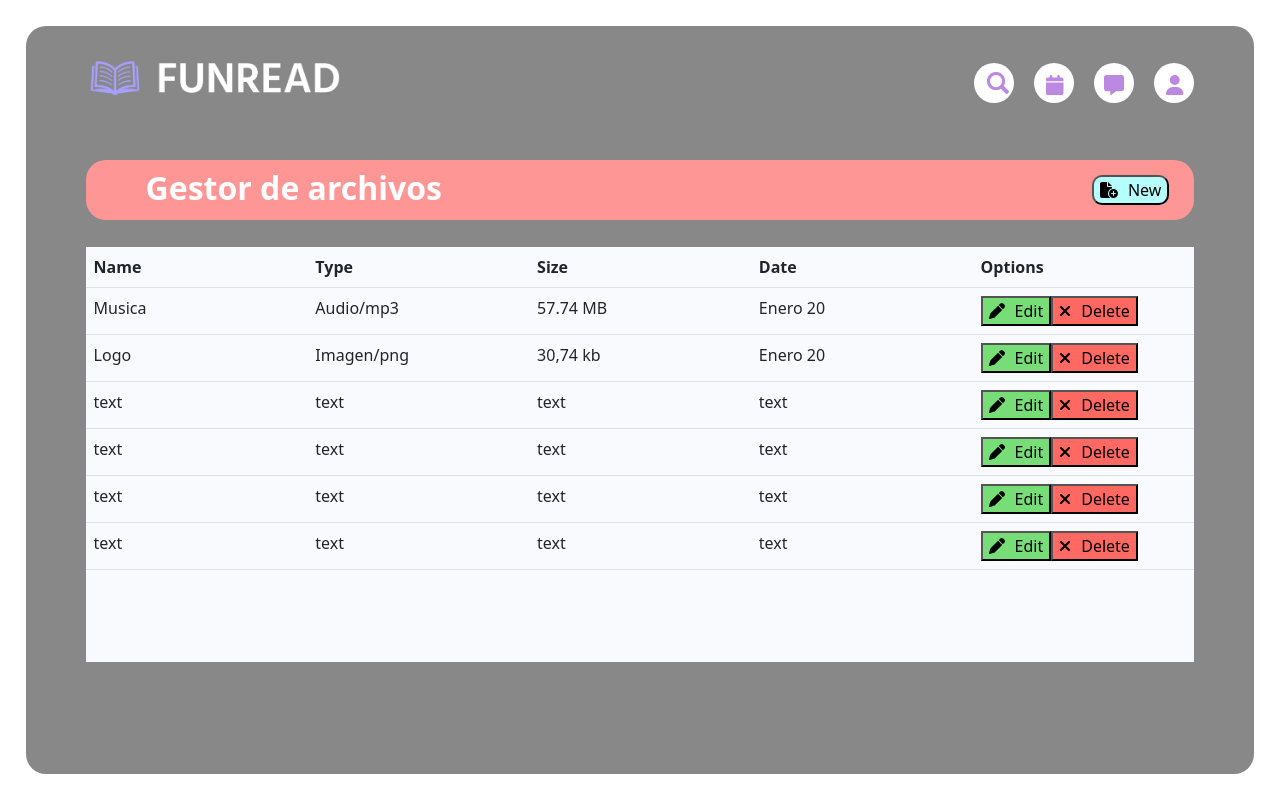
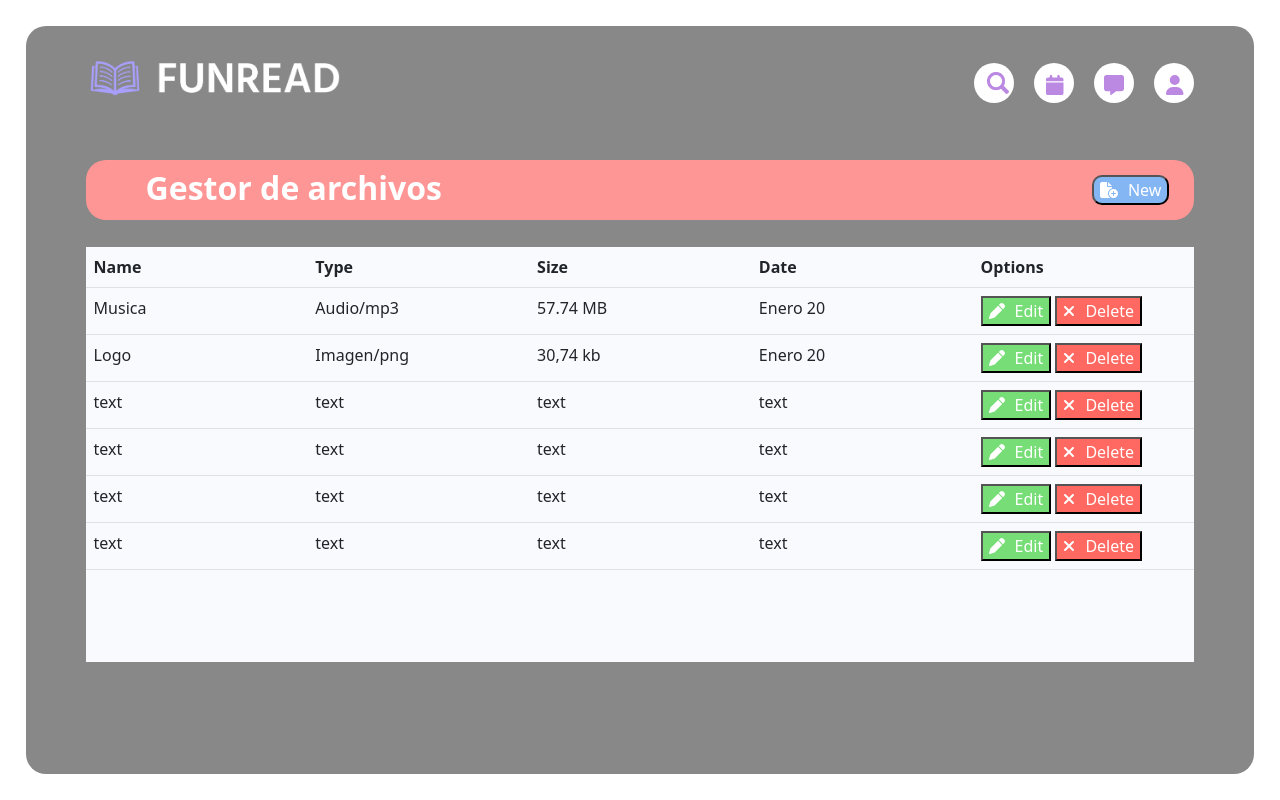
Before and after one commit to Funread/funread, a React (Create React App) app in the folder frontend/: page /addImage in a window 1280 px wide. Built offline with nearby package versions, Linux system fonts and the light colour scheme.

Commit message:
cambios de colores

```diff
--- a/frontend/src/Components/addImage/AddImage.jsx
+++ b/frontend/src/Components/addImage/AddImage.jsx
@@ -105,7 +105,7 @@ function AddImage(props){
                       icon={faPen}
                     />
                     Edit
-                  </button>
+                  </button>{" "}
                     <button
                       className="btn-delete"
                       type="button"
--- a/frontend/src/Components/addImage/addImage.css
+++ b/frontend/src/Components/addImage/addImage.css
@@ -34,7 +34,7 @@
   height: 100%;
   width: 100%;
   background-color: #f9fafe;
-  overflow-y: auto;
+  overflow-y: scroll;
 
 }
 
@@ -44,6 +44,7 @@
 
 .btn-delete{
   background-color: #ff6961;
+  color: white;
 }
 
 .bg-color{
@@ -52,10 +53,12 @@
 
 .btn-edit{
   background-color: #77dd77;
+  color: white;
 }
 
 .btn-add{
-  background-color: #b6ffff;
+  background-color: #84b6f4;
   margin-right: 25px;
   border-radius: 10px;
+  color: white;
 }
```
